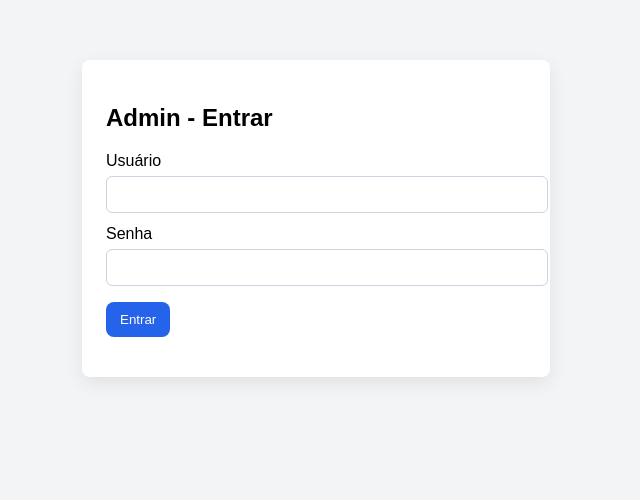
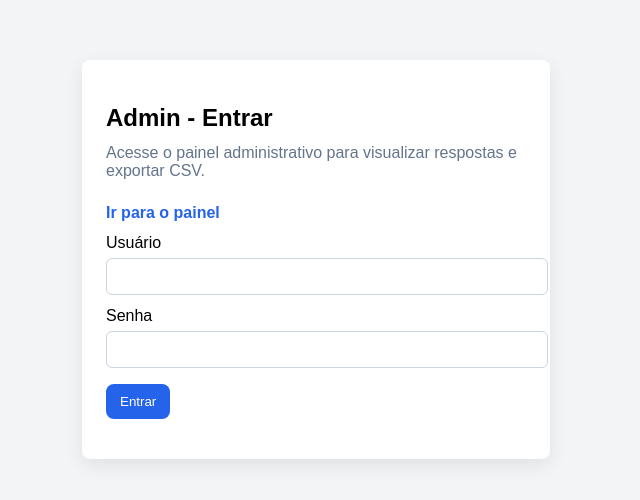
Before and after one commit to hemersonfeedback-jpg/feedback, a website: page public/admin-login.html in a window 1280 px wide. Shown: the whole page, without its empty margins (324-964 px from the left). Drawn offline with Linux system fonts and the light colour scheme.

Commit message:
feat(ui): improve admin access buttons

```diff
--- a/public/admin-login.html
+++ b/public/admin-login.html
@@ -9,6 +9,8 @@
 <body>
   <div class="card">
     <h2>Admin - Entrar</h2>
+    <p style="margin-top:-8px; color:#64748b;">Acesse o painel administrativo para visualizar respostas e exportar CSV.</p>
+    <a href="/admin/panel" style="display:inline-block; margin-top:8px; color:#2563eb; font-weight:700; text-decoration:none;">Ir para o painel</a>
     <form id="login">
       <label>Usuário<input name="username" required /></label>
       <label>Senha<input name="password" type="password" required /></label>
```
Also changed, not shown: public/index.html (+1 -1 lines).
